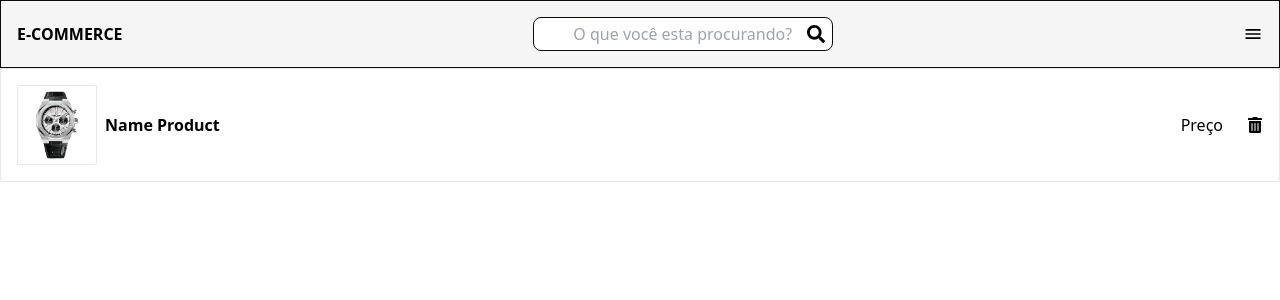
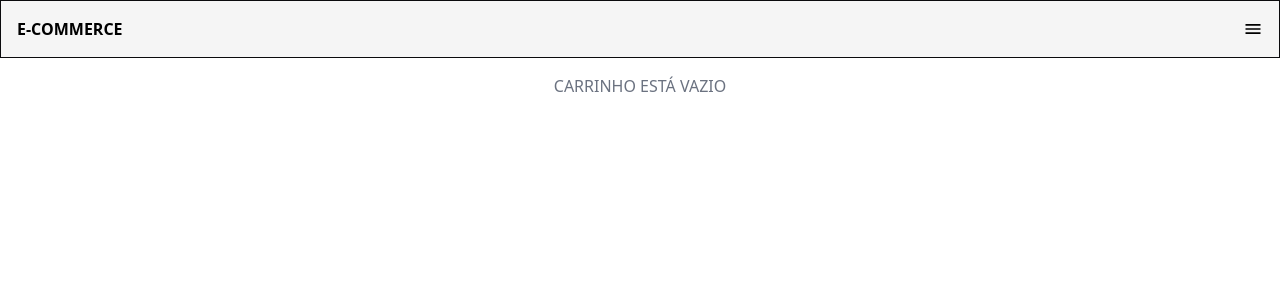
Before and after one commit to Windisley/E-commerce, a React (Vite) app: page /carrinho in a window 1280 px wide. Shown: the top 300 px of the page. Built offline with nearby package versions, Linux system fonts and the light colour scheme.

Commit message:
Adicionando e removendo produtos do carrinho

```diff
--- a/src/App.jsx
+++ b/src/App.jsx
@@ -28,37 +28,37 @@ function App() {
         img: pagani,
         name: "Pagani",
         preco: "R$120,00",
-        selectcar: false
+        selectedcar: false
       },
       {
         img: rolexdate,
         name: "Rolex Datejust",
         preco: "R$220,00",
-        selectcar: false
+        selectedcar: false
       },
       {
         img: submarinergold,
         name: "Submariner Gold",
         preco: "R$520,00",
-        selectcar: false
+        selectedcar: false
       },
       {
         img: submariner,
         name: "Submariner",
         preco: "R$220,00",
-        selectcar: false
+        selectedcar: false
       },
       {
         img: rolex,
         name: "Rolex",
         preco: "R$80,00"
-,        selectcar: false
+,       selectedcar: false
       },
       {
         img: rolexred,
         name: "Rolex Redmop",
         preco: "R$320,00",
-        selectcar: false
+        selectedcar: false
       },
 
     ])
@@ -77,6 +77,7 @@ function App() {
           <Routes>
              <Route path='/' element={<SectionProduct/>}/>
              <Route path='/carrinho' element={<BuyCar/>}/>
+             <Route path="/sobre-nos" />
 
           </Routes>
           </ProductsContext.Provider>
--- a/src/Components/BuyCar.jsx
+++ b/src/Components/BuyCar.jsx
@@ -6,42 +6,50 @@ import { FaTrashAlt } from "react-icons/fa";
 const BuyCar = ()=>{
  const {productinfo, setProductInfo} = useContext(ProductsContext)
 
-    return(
-        <div className="w-full min-h-full border-border1 rounded-sm
-        flex justify-between items-center p-4
-        ">
-          <div className="
-           flex gap-2 items-center justify-center
-          ">
-             <img src={productinfo[0].img} alt="" className="
-             max-w-20 max-w-20 border-border1 rounded-sm
-             "/>
-             <strong className="
-              capitalize text-base
-             ">
-                name product
-             </strong>
-          </div>
+function removeItem(itemname){
+    const UpdateArray = productinfo.map((item)=>
+        item.name === itemname ? {...item, selectedcar: false} : item
+    )
 
-          <div className="
-            flex gap-6 items-center justify-center
-          ">
-             <p className="
-               capitalize text-base
-             ">
-                preço
-             </p>
-             <div className="
-             cursor-pointer
-             ">
-                <FaTrashAlt className="
-                  capitalize text-base hover:text-button ease-in-out
-                  duration:300
-                "/>
-             </div>
-          </div>
-        </div>
-    )
+    setProductInfo(UpdateArray)
 }
 
+  const selectedproducts = productinfo.filter((item)=> item.selectedcar)
+
+   console.log(productinfo)
+   return (
+    <div className="w-full min-h-full p-4 flex flex-col gap-4">
+        {selectedproducts.length > 0 ? (
+            selectedproducts.map((item) => (
+                <div
+                    key={item.name}
+                    className="w-full min-h-full border-border1 rounded-sm flex justify-between items-center p-4"
+                >
+                    <div className="flex gap-2 items-center justify-center">
+                        <img
+                            src={item.img}
+                            alt={item.name}
+                            className="max-w-20 border-border1 rounded-sm object-center object-contain"
+                        />
+                        <strong className="capitalize text-base">{item.name}</strong>
+                    </div>
+
+                    <div className="flex gap-6 items-center justify-center">
+                        <p className="capitalize text-base">{item.preco}</p>
+                        <div
+                            className="cursor-pointer"
+                            onClick={() => removeItem(item.name)}
+                        >
+                            <FaTrashAlt className="text-base hover:text-button ease-in-out duration-300" />
+                        </div>
+                    </div>
+                </div>
+            ))
+        ) : (
+            <p className="text-center text-gray-500 uppercase">Carrinho está vazio</p>
+        )}
+    </div>
+);
+};
+
 export default BuyCar
--- a/src/Components/Header.jsx
+++ b/src/Components/Header.jsx
@@ -42,24 +42,7 @@ const Header = ()=>{
                 </strong>
                 </Link>
             </div>
-            <div className="
-              relative w-full max-w-300
-            ">
-                <input type="text" placeholder="O que você esta procurando?" className="
-                 w-full border-border1 border-colorBlack px-4 py-1 rounded-lg
-                 placeholder:text-center px-8
-                "/>
 
-                <div className="
-                 absolute right-2 top-1/2  translate-y-centralizeone z-10
-                 cursor-pointer
-                ">
-                    <FaSearch className="
-                    text-lg hover:text-primarygray ease-in-out duration-300
-                    "/>
-                </div>
-
-            </div>
              <nav className="flex gap-4 items-center justify-center">
 
                 <ul className="
--- a/src/Components/SectionProduct.jsx
+++ b/src/Components/SectionProduct.jsx
@@ -10,6 +10,14 @@ const SectionProduct = () => {
 
 
     const { productinfo, setProductInfo } = useContext(ProductsContext)
+
+    function Selectedcar(selectedItem) {
+        const updatedProducts = productinfo.map((item) =>
+            item.name === selectedItem.name ? { ...item, selectedcar: true } : item
+        );
+        setProductInfo(updatedProducts);
+        alert("Produto Esta no Carrinho!")
+    }
 
     return (
         <div className="
@@ -61,13 +69,13 @@ const SectionProduct = () => {
                                 {item.name}
                             </p>
 
-                            <Link to={"/carrinho"}>
-                            <div onClick={()=>{item.selectcar = true}}>
+
+                            <div onClick={()=>Selectedcar(item)}>
                                 <FaCartPlus className="
                     text-lg hover:text-button cursor-pointer ease-in-out
                     "/>
                             </div>
-                            </Link>
+
 
                         </div>
                         <div className="
```
Also changed, not shown: src/Components/AboutUs.jsx (added).
